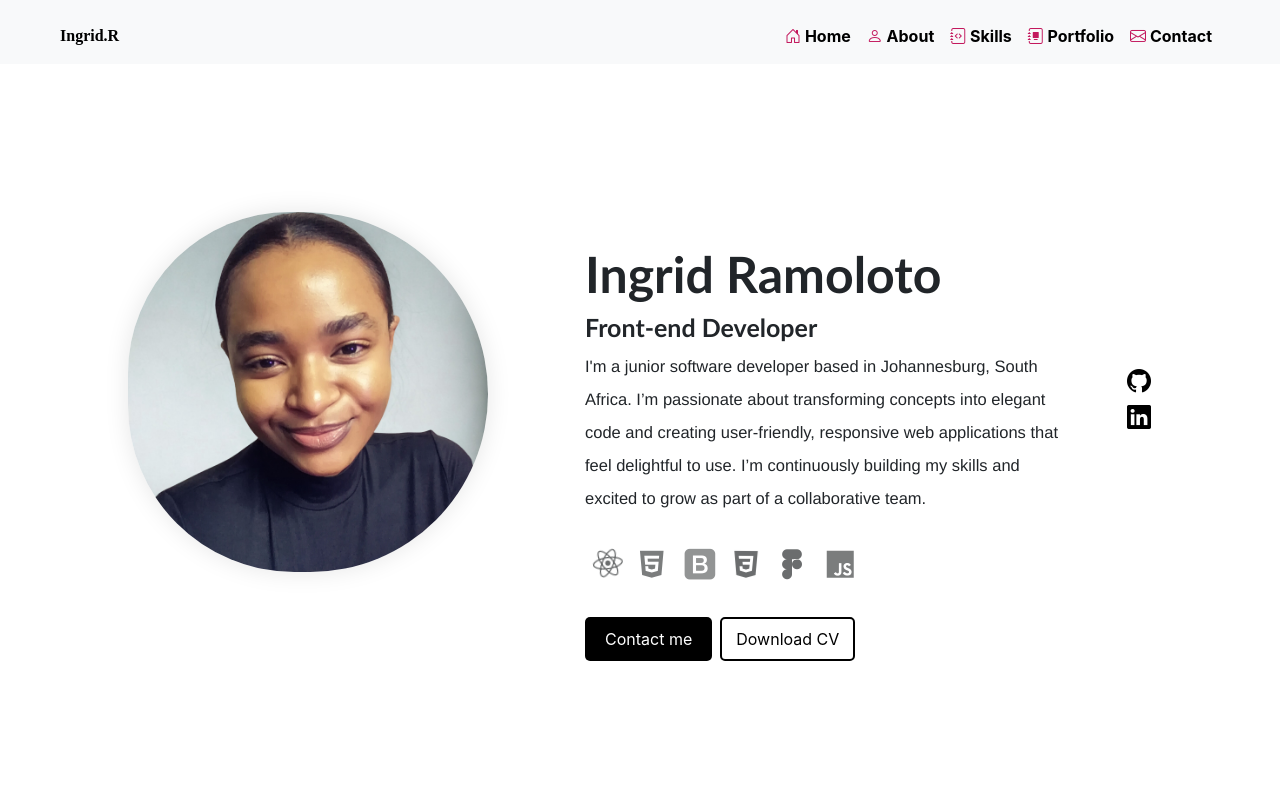
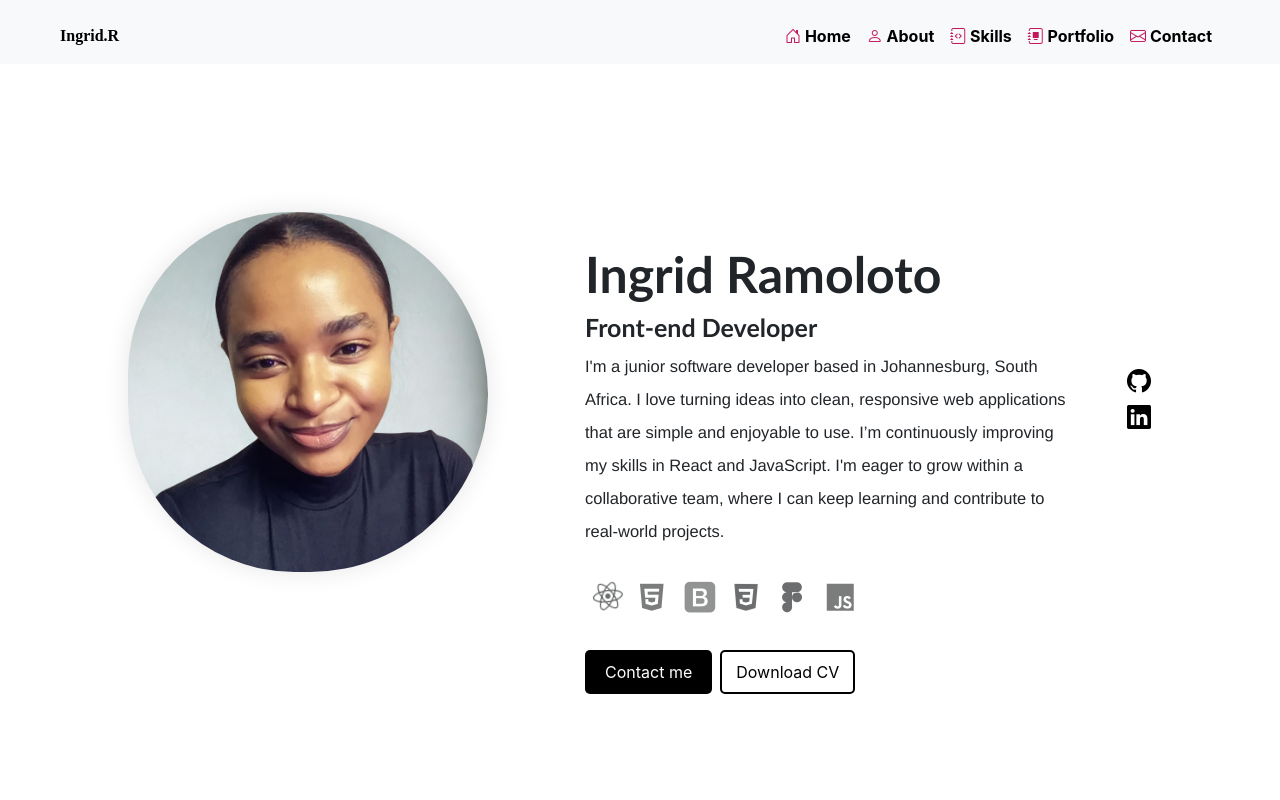
Before and after one commit to KayRams/ingrid-ramoloto-portfolio, a React (Create React App) app in the folder my-app/: page / in a window 1280 px wide. Shown: the top 800 px of the page. Built offline with nearby package versions, Linux system fonts and the light colour scheme; some icons are missing.

Commit message:
updated the about section

```diff
--- a/my-app/src/About.js
+++ b/my-app/src/About.js
@@ -16,10 +16,11 @@ export default function About() {
               <h3>Front-end Developer</h3>
               <p>
                 I'm a junior software developer based in Johannesburg, South
-                Africa. I’m passionate about transforming concepts into elegant
-                code and creating user-friendly, responsive web applications
-                that feel delightful to use. I’m continuously building my skills
-                and excited to grow as part of a collaborative team.
+                Africa. I love turning ideas into clean, responsive web
+                applications that are simple and enjoyable to use. I’m
+                continuously improving my skills in React and JavaScript. I'm
+                eager to grow within a collaborative team, where I can keep
+                learning and contribute to real-world projects.
               </p>
               <div className="icons">
                 <span>
```
Also changed, not shown: my-app/src/index.css (+3 -4 lines).
